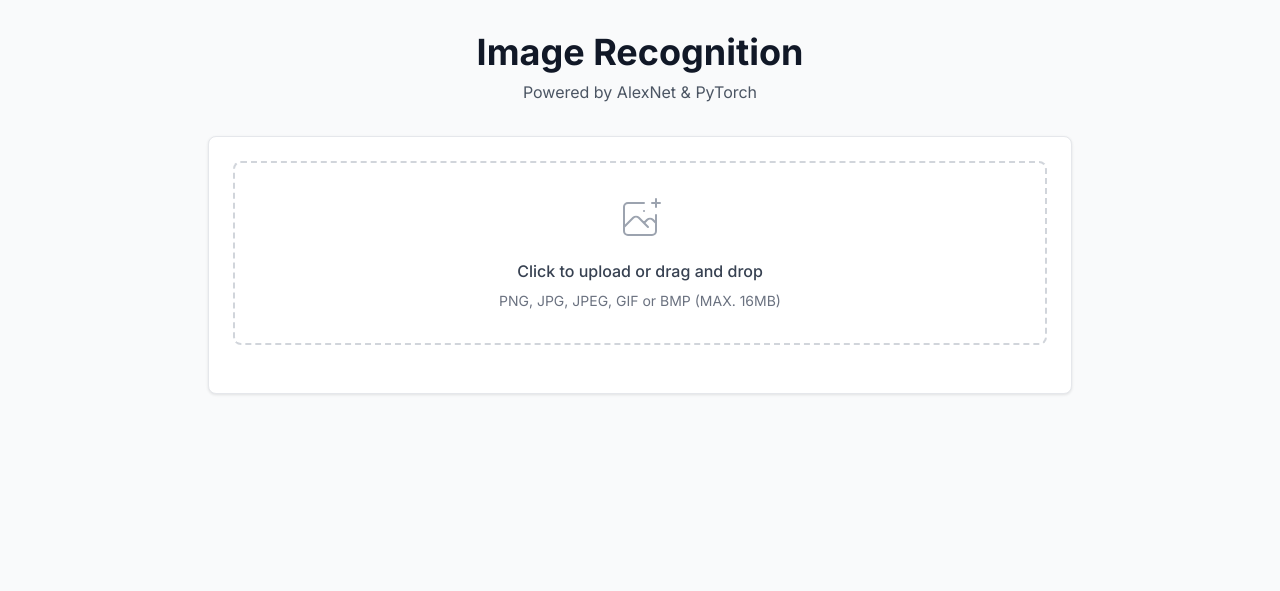
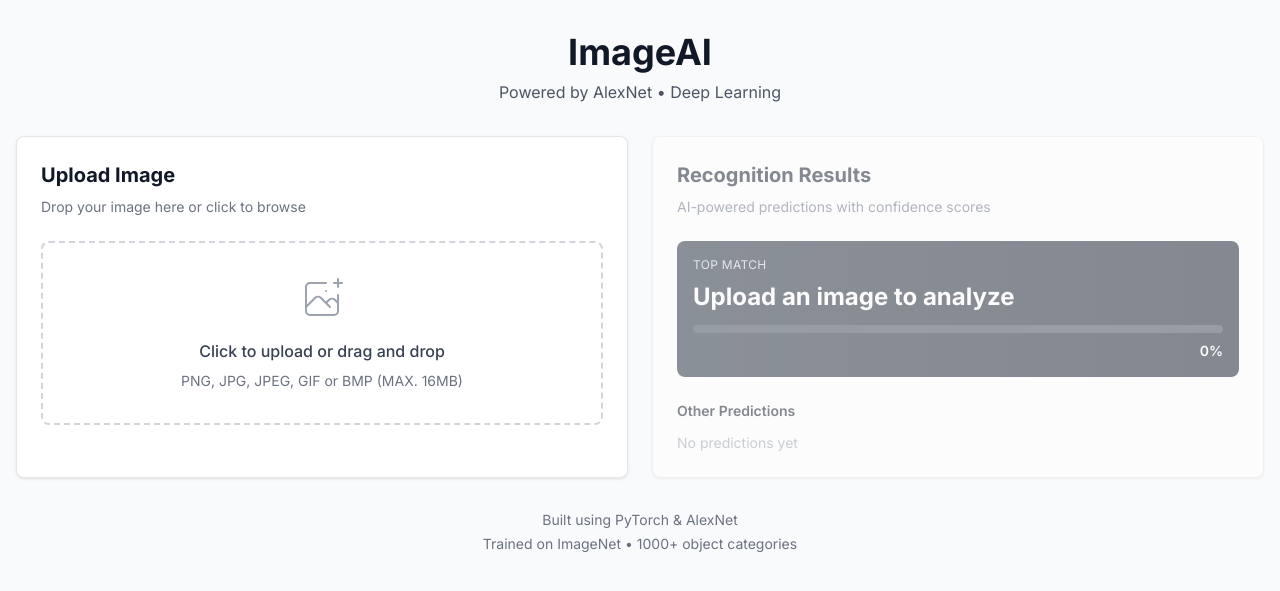
Before and after one commit to SujitChintala/Image-Recognision-System, a Flask app: page / in a window 1280 px wide. Shown: the top 591 px of the page. Run offline with Flask 2, Linux system fonts and the light colour scheme; some libraries are stand-ins or nearby versions.

Commit message:
update frontend

```diff
--- a/templates/index.html
+++ b/templates/index.html
@@ -90,16 +90,15 @@
         }
 
         .result-item {
-            padding: 1rem;
-            border: 1px solid #e5e7eb;
-            border-radius: 0.5rem;
-            margin-bottom: 0.75rem;
+            padding: 0.75rem 0;
+            border-bottom: 1px solid #f3f4f6;
             transition: all 0.2s;
         }
 
         .result-item:hover {
-            border-color: #18181b;
-            box-shadow: 0 4px 6px -1px rgb(0 0 0 / 0.1);
+            background: #f9fafb;
+            padding-left: 0.5rem;
+            padding-right: 0.5rem;
         }
 
         .spinner {
@@ -119,15 +118,20 @@
     </style>
 </head>
 <body class="bg-gray-50">
-    <div class="container mx-auto px-4 py-8 max-w-4xl">
+    <div class="container mx-auto px-4 py-8 max-w-7xl">
         <!-- Header -->
         <div class="text-center mb-8">
-            <h1 class="text-4xl font-bold text-gray-900 mb-2">Image Recognition</h1>
-            <p class="text-gray-600">Powered by AlexNet & PyTorch</p>
+            <h1 class="text-4xl font-bold text-gray-900 mb-2">ImageAI</h1>
+            <p class="text-gray-600">Powered by AlexNet • Deep Learning</p>
         </div>
 
-        <!-- Main Card -->
-        <div class="card p-6 mb-6">
+        <!-- Two Column Layout -->
+        <div class="grid grid-cols-1 lg:grid-cols-2 gap-6">
+            <!-- Left Card - Upload -->
+            <div class="card p-6">
+                <h2 class="text-xl font-bold text-gray-900 mb-2">Upload Image</h2>
+                <p class="text-gray-500 text-sm mb-6">Drop your image here or click to browse</p>
+
                 <!-- Upload Area -->
                 <div id="uploadArea" class="file-upload-area mb-6">
                     <input type="file" id="fileInput" class="input-file" accept="image/*">
@@ -140,7 +144,6 @@
 
                 <!-- Preview -->
                 <div id="previewSection" class="hidden mb-6">
-                <p class="text-sm font-medium text-gray-700 mb-2">Selected Image:</p>
                     <div class="relative">
                         <img id="imagePreview" class="max-w-full h-auto rounded-lg border border-gray-200" alt="Preview">
                         <button id="removeImage" class="absolute top-2 right-2 bg-red-500 text-white rounded-full p-2 hover:bg-red-600">
@@ -151,36 +154,52 @@
                     </div>
                 </div>
 
-            <!-- Predict Button -->
-            <button id="predictBtn" class="btn-primary w-full hidden" disabled>
-                Predict Image
+                <!-- Buttons -->
+                <div class="flex gap-3">
+                    <button id="changeImageBtn" class="flex-1 px-4 py-2 border border-gray-300 rounded-lg font-medium text-gray-700 hover:bg-gray-50 hidden">
+                        🔄 Change Image
                     </button>
+                    <button id="predictBtn" class="flex-1 btn-primary hidden" disabled>
+                        ⚡ Analyze Image
+                    </button>
+                </div>
 
                 <!-- Loading -->
-            <div id="loading" class="hidden">
+                <div id="loading" class="hidden mt-6">
                     <div class="spinner"></div>
                     <p class="text-center text-gray-600 mt-4">Analyzing image...</p>
                 </div>
             </div>
 
-        <!-- Results Card -->
-        <div id="resultsCard" class="card p-6 hidden">
-            <h2 class="text-2xl font-bold text-gray-900 mb-4">Predictions</h2>
+            <!-- Right Card - Results -->
+            <div id="resultsCard" class="card p-6 opacity-50">
+                <h2 class="text-xl font-bold text-gray-900 mb-2">Recognition Results</h2>
+                <p class="text-gray-500 text-sm mb-6">AI-powered predictions with confidence scores</p>
 
                 <!-- Top Prediction -->
-            <div id="topPrediction" class="mb-6 p-4 bg-gray-50 rounded-lg border-2 border-gray-200">
-                <p class="text-sm text-gray-600 mb-1">Best Match</p>
-                <div class="flex justify-between items-center">
-                    <p class="text-xl font-bold text-gray-900" id="topClass"></p>
-                    <span class="badge badge-success" id="topConfidence"></span>
+                <div id="topPrediction" class="mb-6 p-4 bg-gradient-to-r from-gray-800 to-gray-900 rounded-lg text-white">
+                    <p class="text-xs text-gray-300 mb-2 uppercase tracking-wide">TOP MATCH</p>
+                    <p class="text-2xl font-bold mb-3" id="topClass">Upload an image to analyze</p>
+                    <div class="progress-bar bg-gray-700">
+                        <div class="progress-fill bg-green-400" style="width: 0%" id="topProgressBar"></div>
                     </div>
+                    <p class="text-right text-sm mt-2 font-semibold" id="topConfidence">0%</p>
                 </div>
 
                 <!-- All Predictions -->
                 <div>
-                <p class="text-sm font-medium text-gray-700 mb-3">Top 5 Predictions:</p>
-                <div id="predictionsList"></div>
+                    <p class="text-sm font-semibold text-gray-900 mb-3">Other Predictions</p>
+                    <div id="predictionsList" class="space-y-3">
+                        <div class="text-gray-400 text-sm">No predictions yet</div>
                     </div>
+                </div>
+            </div>
+        </div>
+
+        <!-- Footer -->
+        <div class="text-center mt-8 text-gray-500 text-sm">
+            <p>Built using PyTorch & AlexNet</p>
+            <p class="mt-1">Trained on ImageNet • 1000+ object categories</p>
         </div>
     </div>
 
@@ -190,6 +209,7 @@
         const previewSection = document.getElementById('previewSection');
         const imagePreview = document.getElementById('imagePreview');
         const predictBtn = document.getElementById('predictBtn');
+        const changeImageBtn = document.getElementById('changeImageBtn');
         const loading = document.getElementById('loading');
         const resultsCard = document.getElementById('resultsCard');
         const removeImageBtn = document.getElementById('removeImage');
@@ -198,6 +218,7 @@
 
         // Click to upload
         uploadArea.addEventListener('click', () => fileInput.click());
+        changeImageBtn.addEventListener('click', () => fileInput.click());
 
         // File selection
         fileInput.addEventListener('change', (e) => {
@@ -233,10 +254,19 @@
             const reader = new FileReader();
             reader.onload = (e) => {
                 imagePreview.src = e.target.result;
+                uploadArea.classList.add('hidden');
                 previewSection.classList.remove('hidden');
                 predictBtn.classList.remove('hidden');
+                changeImageBtn.classList.remove('hidden');
                 predictBtn.disabled = false;
-                resultsCard.classList.add('hidden');
+
+                // Reset results
+                resultsCard.classList.add('opacity-50');
+                resultsCard.classList.remove('opacity-100');
+                document.getElementById('topClass').textContent = 'Upload an image to analyze';
+                document.getElementById('topConfidence').textContent = '0%';
+                document.getElementById('topProgressBar').style.width = '0%';
+                document.getElementById('predictionsList').innerHTML = '<div class="text-gray-400 text-sm">No predictions yet</div>';
             };
             reader.readAsDataURL(file);
         }
@@ -246,9 +276,16 @@
             e.stopPropagation();
             selectedFile = null;
             fileInput.value = '';
+            uploadArea.classList.remove('hidden');
             previewSection.classList.add('hidden');
             predictBtn.classList.add('hidden');
-            resultsCard.classList.add('hidden');
+            changeImageBtn.classList.add('hidden');
+            resultsCard.classList.add('opacity-50');
+            resultsCard.classList.remove('opacity-100');
+            document.getElementById('topClass').textContent = 'Upload an image to analyze';
+            document.getElementById('topConfidence').textContent = '0%';
+            document.getElementById('topProgressBar').style.width = '0%';
+            document.getElementById('predictionsList').innerHTML = '<div class="text-gray-400 text-sm">No predictions yet</div>';
         });
 
         // Predict
@@ -257,7 +294,6 @@
 
             predictBtn.disabled = true;
             loading.classList.remove('hidden');
-            resultsCard.classList.add('hidden');
 
             const formData = new FormData();
             formData.append('file', selectedFile);
@@ -287,25 +323,25 @@
         function displayResults(data) {
             const { top_prediction, predictions } = data;
 
+            // Enable results card
+            resultsCard.classList.remove('opacity-50');
+            resultsCard.classList.add('opacity-100');
+
             // Top prediction
             document.getElementById('topClass').textContent = top_prediction.class;
             document.getElementById('topConfidence').textContent = top_prediction.confidence + '%';
+            document.getElementById('topProgressBar').style.width = top_prediction.confidence + '%';
 
-            // All predictions
+            // Other predictions (skip first one)
             const predictionsList = document.getElementById('predictionsList');
-            predictionsList.innerHTML = predictions.map((pred, index) => `
+            predictionsList.innerHTML = predictions.slice(1).map((pred, index) => `
                 <div class="result-item">
-                    <div class="flex justify-between items-center mb-2">
-                        <span class="font-medium text-gray-900">${index + 1}. ${pred.class}</span>
-                        <span class="text-sm font-semibold text-gray-700">${pred.confidence}%</span>
-                    </div>
-                    <div class="progress-bar">
-                        <div class="progress-fill" style="width: ${pred.confidence}%"></div>
+                    <div class="flex justify-between items-center text-sm">
+                        <span class="text-gray-700">${index + 2}. ${pred.class}</span>
+                        <span class="font-semibold text-gray-900">${pred.confidence}%</span>
                     </div>
                 </div>
             `).join('');
-
-            resultsCard.classList.remove('hidden');
         }
     </script>
 </body>
```
Lines whose indentation alone changed are shown as unchanged.
